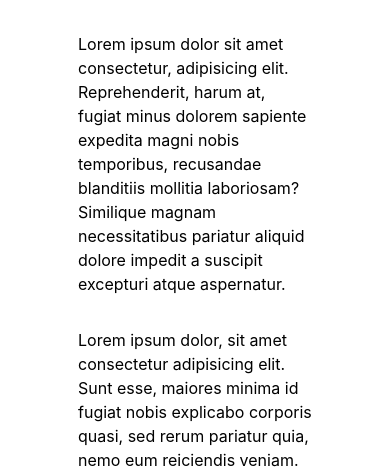
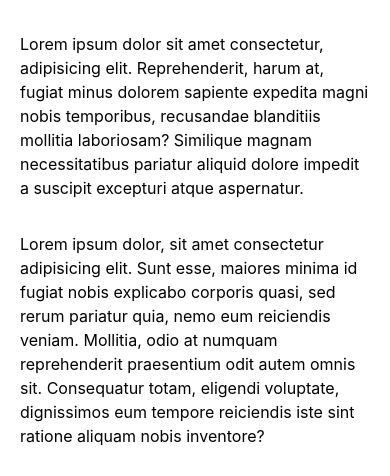
Before and after one commit to fillahalfatih/progress-bar, a plain HTML site: page index.html in a window 390 px wide. Shown: the part 164-640 px from the top of the page. Drawn offline with Linux system fonts and the light colour scheme.

Commit message:
Modified mobile UI

```diff
--- a/style.css
+++ b/style.css
@@ -11,7 +11,9 @@ body {
 }
 
 section {
-    margin: 10% 20%;
+    max-width: 750px;
+    margin: 10% auto;
+    padding: 0 20px;
 }
 
 h2 {
```
